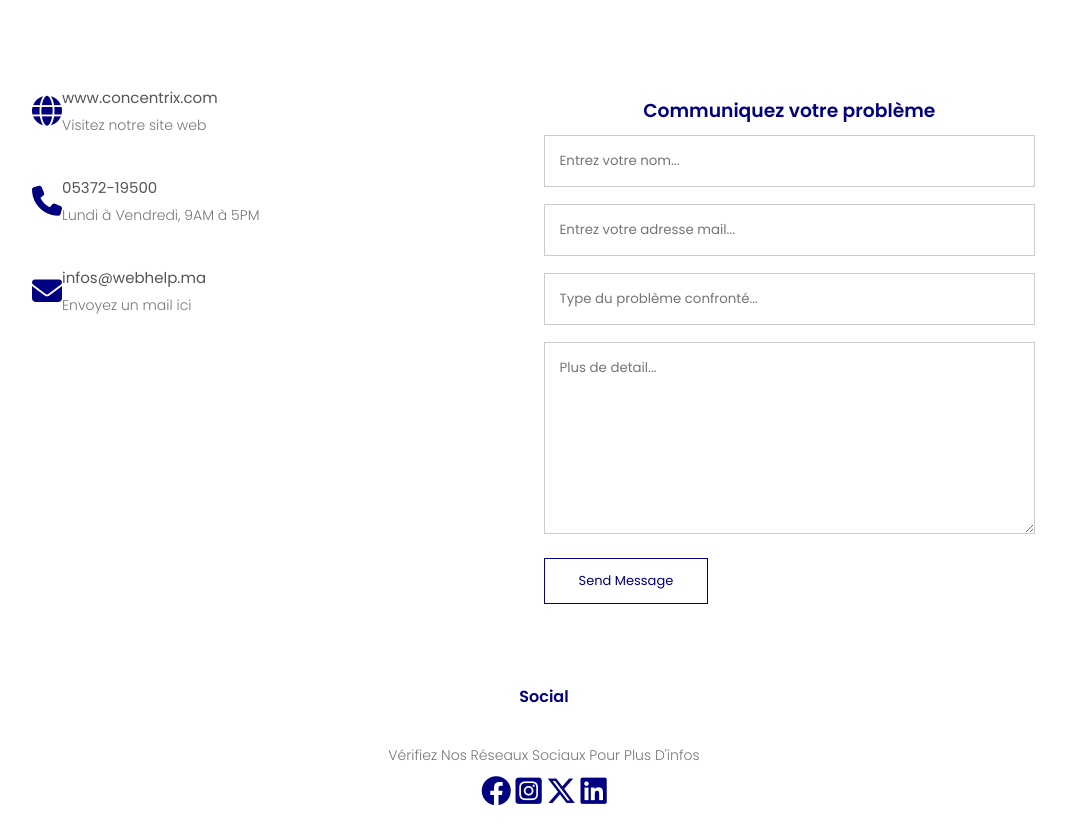
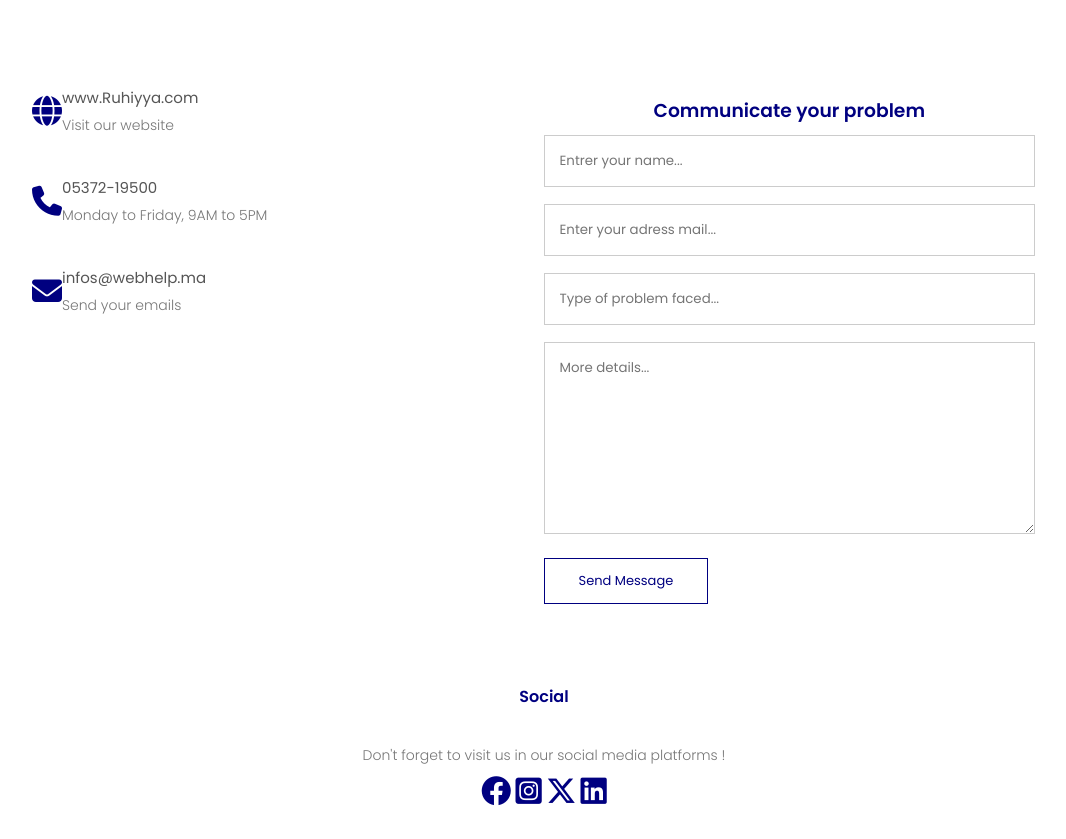
Before and after one commit to Salma2032/Ruhiyyah, a PHP site: page /predict/contact.php in a window 1280 px wide. Shown: the part 961-1800 px from the top of the page, without its empty margins (96-1162 px from the left). Run offline with PHP 8.4, Linux system fonts and the light colour scheme; the visitor is signed in with stand-in values (Sample User, id 1); some libraries are stand-ins or nearby versions.

Commit message:
Update contact.php

```diff
--- a/contact.php
+++ b/contact.php
@@ -40,7 +40,7 @@ include 'session.php';
             </div>
             <i class="fa fa-bars" onclick="showMenu()"></i>
         </nav>
-        <h1>Contactez-Nous</h1>
+        <h1>Contact Us</h1>
     </header>
 
     <!-- contact us -->
@@ -61,33 +61,33 @@ include 'session.php';
                 <div>
                     <i class="fa-solid fa-globe"></i>
                     <span>
-                        <h5>www.concentrix.com</h5>
-                        <p>Visitez notre site web</p>
+                        <h5>www.Ruhiyya.com</h5>
+                        <p>Visit our website</p>
                     </span>
                 </div>
                 <div>
                     <i class="fa-solid fa-phone"></i>
                     <span>
                         <h5>05372-19500</h5>
-                        <p>Lundi à Vendredi, 9AM à 5PM</p>
+                        <p>Monday to Friday, 9AM to 5PM</p>
                     </span>
                 </div>
                 <div>
                     <i class="fa-solid fa-envelope-o"></i>
                     <span>
                         <h5>infos@webhelp.ma</h5>
-                        <p>Envoyez un mail ici</p>
+                        <p>Send your emails</p>
                     </span>
                 </div>
             </div>
             <div class="contact-col">
 
                 <form action="https://formspree.io/f/manwnrzo" method="post">
-                    <h3 style ="color:#000080">Communiquez votre problème</h3>
-                    <input type="text" name="Nom" placeholder="Entrez votre nom..." required>
-                    <input type="email" name="Email"placeholder="Entrez votre adresse mail..." required>
-                    <input type="text"name="Problème" placeholder="Type du problème confronté... " required>
-                    <textarea name="Detail" placeholder="Plus de detail..." rows="8"></textarea>
+                    <h3 style ="color:#000080">Communicate your problem</h3>
+                    <input type="text" name="Nom" placeholder="Entrer your name..." required>
+                    <input type="email" name="Email"placeholder="Enter your adress mail..." required>
+                    <input type="text"name="Problème" placeholder="Type of problem faced... " required>
+                    <textarea name="Detail" placeholder="More details..." rows="8"></textarea>
                     <button type="submit" class="hero-btn red-btn">Send Message</button>
                 </form>
 
@@ -115,16 +115,16 @@ include 'session.php';
         }
      </style>
     <footer class="footer">
-        <h4 style="color:#000080">Social</h4>
-        <p>Vérifiez Nos Réseaux Sociaux Pour Plus D'infos</p>
-        <div class="icons">
-            <a href="https://web.facebook.com/ConcentrixIN/?_rdc=1&_rdr"><i class="fa-brands fa-facebook"></i></a>
-            <a href="https://www.instagram.com/concentrixmaroc/"><i class="fa-brands fa-square-instagram"></i></a>
-            <a href="https://x.com/Concentrix?ref_src=twsrc%5Egoogle%7Ctwcamp%5Eserp%7Ctwgr%5Eauthor"><i class="fa-brands fa-x-twitter"></i></a>
-            <a href="https://www.linkedin.com/company/concentrix/"><i class="fa-brands fa-linkedin"></i></a>
+            <h4 style="color:#000080">Social</h4>
+            <p>Don't forget to visit us in our social media platforms !</p>
+            <div class="icons">
+                <a ><i class="fa-brands fa-facebook"></i></a>
+                <a><i class="fa-brands fa-square-instagram"></i></a>
+                <a><i class="fa-brands fa-x-twitter"></i></a>
+                <a><i class="fa-brands fa-linkedin"></i></a>
 
-        </div>
-    </footer>
+            </div>
+        </footer>
 
 
 
```
